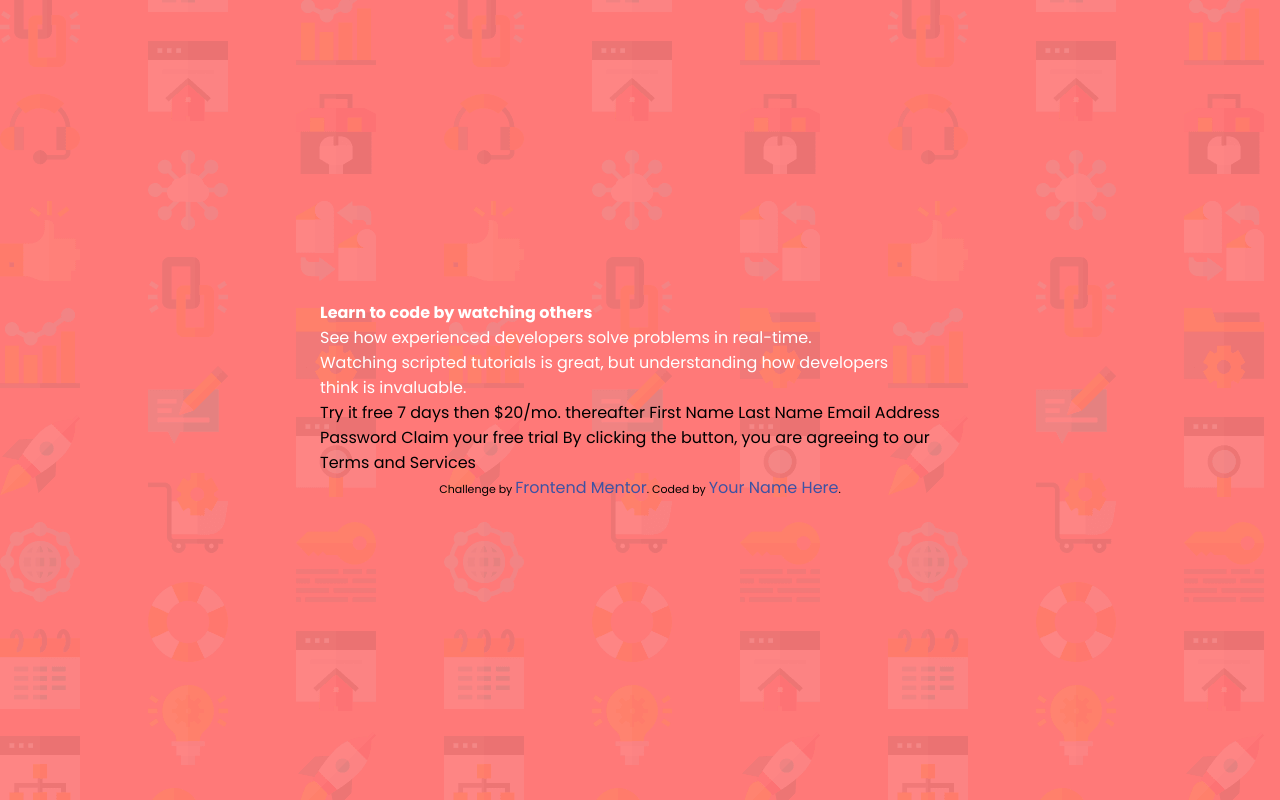
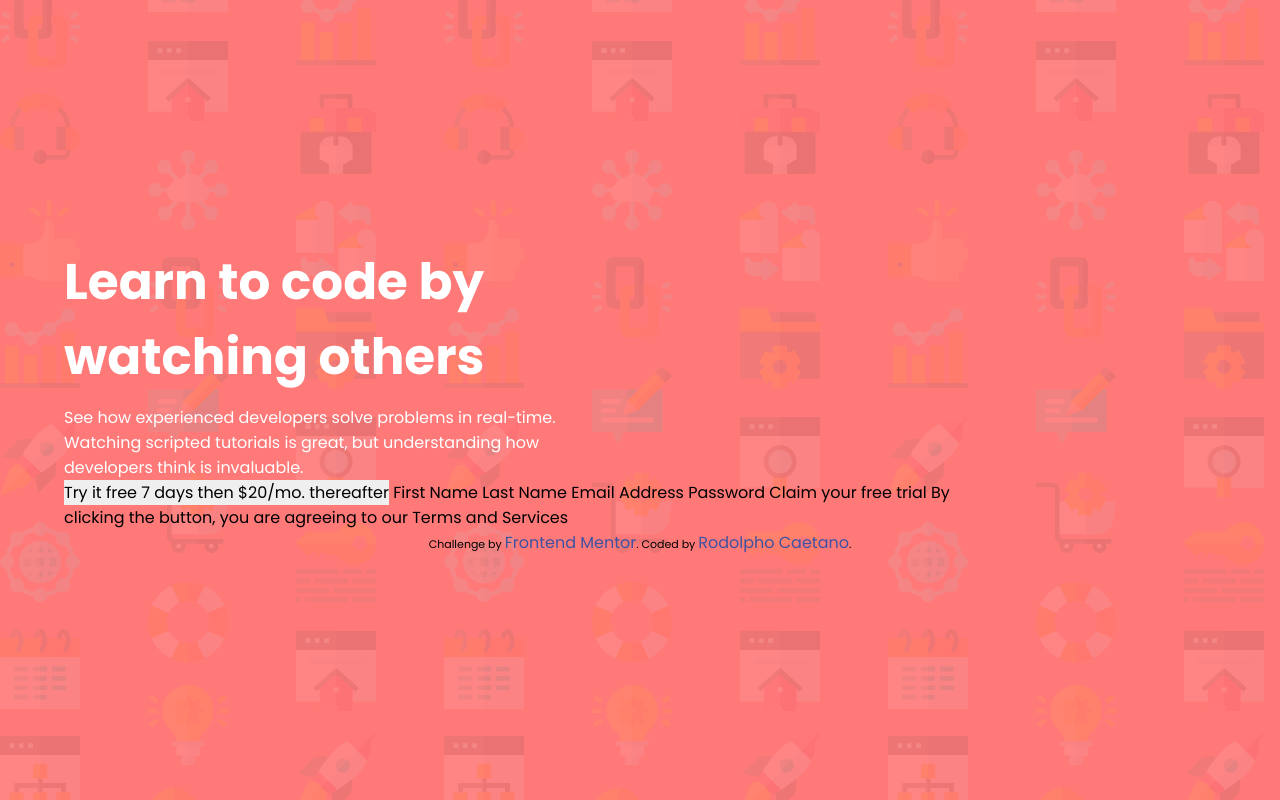
Before and after one commit to Rod94/form-js, a plain HTML site: page index.html in a window 1280 px wide. Drawn offline with Linux system fonts and the light colour scheme.

Commit message:
centralizar coisas

```diff
--- a/css/container.css
+++ b/css/container.css
@@ -1,7 +1,4 @@
 .container {
   max-width: 1440px;
-  position: absolute;
-  top: 50%;
-  left: 50%;
-  transform: translateX(-50%) translateY(-50%);
+  width: 90%;
 }
--- a/css/reset.css
+++ b/css/reset.css
@@ -11,6 +11,9 @@ html, body {
 body {
   background: url(/images/bg-intro-desktop.png);
   background-color: #FF7978;
+  display: flex;
+  justify-content: center;
+  align-items: center;
 }
 
 * {
@@ -23,3 +26,7 @@ body {
   font-family: 'Poppins', sans-serif;
   font-size: 16px;
 }
+
+footer {
+  display: block;
+}
--- a/css/section-code.css
+++ b/css/section-code.css
@@ -1,4 +1,12 @@
 .section-code {
   color: #fff;
-  width: 600px;
+  width: 500px;
+  display: inline-block;
+  vertical-align: middle;
 }
+
+.title-code {
+  font-size: 50px;
+  font-weight: 700;
+  margin-bottom: 10px;
+}
--- /dev/null
+++ b/css/section-form.css
@@ -0,0 +1,5 @@
+.section-form {
+  display: inline-block;
+  vertical-align: middle;
+  width: 900px;
+}
--- a/index.html
+++ b/index.html
@@ -11,19 +11,19 @@
   <link rel="stylesheet" href="css/reset.css">
   <link rel="stylesheet" href="css/container.css">
   <link rel="stylesheet" href="css/section-code.css">
+  <link rel="stylesheet" href="css/section-form.css">
 </head>
 <body>
   <div class="container">
     <section class="section-code">
-      <h1>Learn to code by watching others</h1>
+      <h1 class="title-code">Learn to code by watching others</h1>
 
-      <p>See how experienced developers solve problems in real-time.</p>
-      <p>Watching scripted tutorials is great, but understanding how developers think is invaluable.</p>
+      <p class="sub-code">See how experienced developers solve problems in real-time.
+      Watching scripted tutorials is great, but understanding how developers think is invaluable.</p>
     </section>
 
-
-    Try it free 7 days then $20/mo. thereafter
-
+    <section class="section-form">
+      <button>Try it free 7 days then $20/mo. thereafter</button>
       First Name
       Last Name
       Email Address
@@ -32,11 +32,12 @@
       Claim your free trial
 
       By clicking the button, you are agreeing to our Terms and Services
+    </section>
 
     <footer>
       <p class="attribution">
         Challenge by <a href="https://www.frontendmentor.io?ref=challenge" target="_blank">Frontend Mentor</a>.
-        Coded by <a href="#">Your Name Here</a>.
+        Coded by <a href="https://github.com/Rod94">Rodolpho Caetano</a>.
       </p>
     </footer>
   </div>
```
Lines whose indentation alone changed are shown as unchanged.
